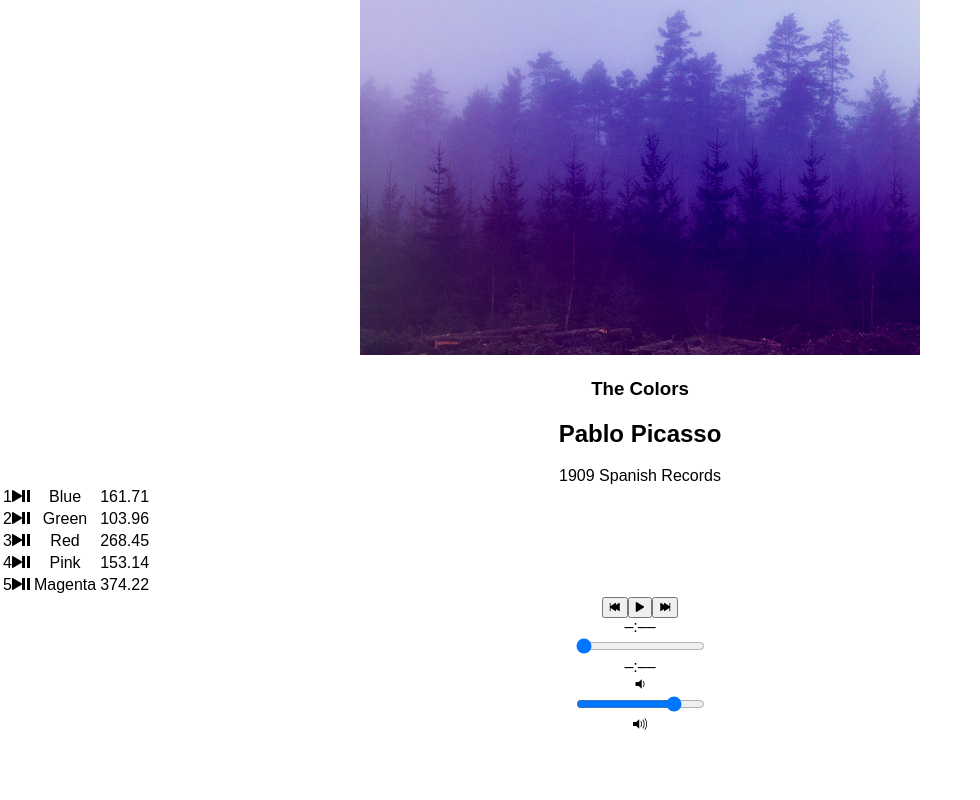
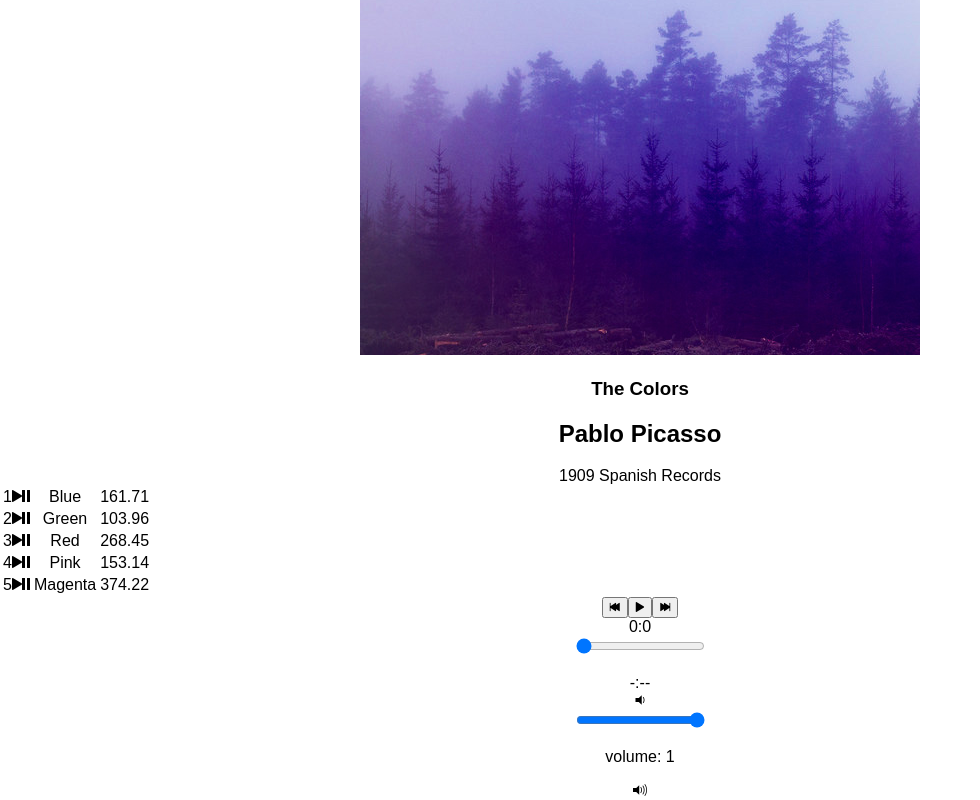
Before and after one commit to jvg0119/bloc-jams-react, a React (Create React App) app: page /album/the-colors in a window 1280 px wide. Shown: the part 303-1103 px from the top of the page, without its empty margins (0-980 px from the left). Before the commit the page ends 1037 px from the top, so only its background shows below. Built offline with nearby package versions, Linux system fonts and the light colour scheme.

Commit message:
08 player bar range input and assignment

```diff
--- a/src/components/Album.js
+++ b/src/components/Album.js
@@ -14,7 +14,9 @@ class Album extends Component {
     this.state = {
       album: album,
       currentSong: album.songs[0],
-      isPlaying: false,
+      currentTime: 0,
+      duration: album.songs[0].duration,
+      isPlaying: false
     };
 
     this.audioElement = document.createElement('audio');
@@ -47,46 +49,113 @@ class Album extends Component {
     }
   }
 
+
   handlePrevClick() {
     console.log('handlePrevClick!!!');
     const currentIndex = this.state.album.songs.findIndex(song => this.state.currentSong === song);
 
     // this will keep playing the first song if it's already there
-    const newIndex = Math.max(0, currentIndex - 1);
-    const newSong = this.state.album.songs[newIndex];
-    this.setSong(newSong);
-    this.play();
+    // const newIndex = Math.max(0, currentIndex - 1);
+    // const newSong = this.state.album.songs[newIndex];
+    // this.setSong(newSong);
+    // this.play();
 
     // this works; it also plays the last song if currentSong is the first song
-    // if (currentIndex === 0) {
-    //   this.setSong(this.state.album.songs[this.state.album.songs.length-1]);
-    // } else {
-    //   this.setSong(this.state.album.songs[currentIndex -1]);
-    // }
-    // this.play();
+    if (currentIndex === 0) {
+      this.setSong(this.state.album.songs[this.state.album.songs.length-1]);
+    } else {
+      this.setSong(this.state.album.songs[currentIndex -1]);
+    }
+    this.play();
   }
 
   handleNextClick() {
-    console.log('handleNextClick !!!');
+    //console.log('handleNextClick !!!');
 
     const currentIndex = this.state.album.songs.findIndex(song => this.state.currentSong === song);
     // console.log('currentIndex >>> ', currentIndex);
 
+/* not needed; if you're in the last song and click next it will just repeat the last song
     const newIndex = Math.min(this.state.album.songs.length-1, currentIndex + 1);
-    console.log('>>> ', this.state.album.songs.length-1, currentIndex + 1)
+    //console.log('>>> ', this.state.album.songs.length-1, currentIndex + 1)
     const newSong = this.state.album.songs[newIndex]
     this.setSong(newSong);
     this.play();
+*/
+    // this works; it also plays the first song if currentSong is the last song
+    if (currentIndex === this.state.album.songs.length-1) {
+      this.setSong(this.state.album.songs[0])
+      //console.log('play first song')
+    } else {
+      this.setSong(this.state.album.songs[currentIndex+1])
+      //console.log('play next song')
+    }
+    this.play();
+  }
 
-    // this works; it also plays the first song if currentSong is the last song
-    // if (currentIndex === this.state.album.songs.length-1) {
-    //   this.setSong(this.state.album.songs[0])
-    //   console.log('play first song')
-    // } else {
-    //   this.setSong(this.state.album.songs[currentIndex+1])
-    //   console.log('play next song')
-    // }
-    // this.play();
+  componentDidMount() {
+    // console.log('componentWillMount in Alubm.js !!!')
+    // this.audioElement.addEventListener('timeupdate', (e) => {
+    //   this.setState({ currentTime: this.audioElement.currentTime });
+    //   // currentTime is an audio property that you can read or set on an audio element
+    // });
+    //
+    // this.audioElement.addEventListener('durationchange', (e) => {
+    //   this.setState({ duration: this.audioElement.duration });
+    // });
+    //durationchange event is fired when the duration attribute has been updated.
+
+    this.eventListeners = {
+      timeupdate: (e) => {
+        this.setState({ currentTime: this.audioElement.currentTime });
+      },
+      durationchange: (e) => {
+        this.setState({ duration: this.state.duration })
+      },
+      // volumeUpdate: (e) => {
+      // //  this.setState({currentVolume: this.audioElement.volume})
+      // }
+
+    };
+
+    this.audioElement.addEventListener('timeupdate', this.eventListeners.timeupdate);
+    this.audioElement.addEventListener('durationchange', this.eventListeners.durationchange);
+    // this.audioElement.addEventListener('volume', this.eventListeners.volumeUpdate );
+  }
+
+  componentWillUnmount() {
+    this.audioElement.src = null;
+    //this.audioElement = null;
+    this.audioElement.removeEventListener('timeupdate', this.eventListeners.timeupdate);
+    this.audioElement.removeEventListener('durationchange', this.eventListeners.durationchange);
+  }
+
+  handleTimeChange(e) {
+    const newTime = this.audioElement.duration * e.target.value;
+    // console.log('this.audioElement.duration >>>', this.audioElement.duration) // fixed value (duration)
+    // console.log('e.target.value >>> ', e.target.value) // where ever you point your input
+                                                      // is in percent we div e.target by duration
+
+    // console.log('newTime >>> ', newTime ) // so now we have to multiply e.target by the duration
+
+    this.audioElement.currentTime = newTime; // setting the this.audioElement's property currentTime to newTime
+    this.setState({ currentTime: newTime }); // setting currentTime state to the updated time
+  }
+
+  handleVolumeChange(e) {
+    const newVolume = e.target.value;
+    this.setState({currentVolume: newVolume });
+    this.audioElement.volume = newVolume;
+  }
+
+  formatTime(time) {
+    //console.log('timeFormat !!!', time);
+    if (isNaN(time)) { return "-:--" } else {
+      const min = Math.trunc(time / 60);
+      const sec = Math.trunc(time % 60);
+      const formatedTime = `${min}:${sec}`
+      return formatedTime
+    }
   }
 
   render() {
@@ -137,7 +206,15 @@ class Album extends Component {
           handleSongClick={() => this.handleSongClick(this.state.currentSong)}
           handlePrevClick={() => this.handlePrevClick()}
           handleNextClick={() => this.handleNextClick()}
+          currentTime={this.audioElement.currentTime}
+          duration={this.audioElement.duration}
+          handleTimeChange={(e) => this.handleTimeChange(e)}
 
+          volume={this.audioElement.volume}
+          startingVolume={this.state.startingVolume}
+          handleVolumeChange={(e) => this.handleVolumeChange(e)}
+
+          formatTime={this.formatTime}
         />
 
        </section>
--- a/src/components/PlayerBar.js
+++ b/src/components/PlayerBar.js
@@ -1,6 +1,7 @@
 import React, { Component } from 'react';
 
 class PlayerBar extends Component {
+
   render() {
     return (
       <div>
@@ -27,14 +28,36 @@ class PlayerBar extends Component {
           </section>
 
           <section id="time-control">
-            <div className="current-time">–:––</div>
-              <input type="range" className="seek-bar" value="0" />
-            <div className="total-time">–:––</div>
+            {/*<div className="current-time">–:––</div>*/}
+            <div className="current-time">{this.props.formatTime(this.props.currentTime)}</div>
+              {/* <input type="range" className="seek-bar" value="0" /> */}
+              <input
+                type="range"
+                className="seek-bar"
+                value={(this.props.currentTime / this.props.duration) || 0}
+                max='1'
+                min='0'
+                step='.01'
+                onChange={this.props.handleTimeChange}
+              />
+              <p>{/*this.props.currentTime*/}</p>
+
+            {/* <div className="total-time">–:––</div> */}
+            <div className="total-time">{this.props.formatTime(this.props.duration)}</div>
           </section>
 
           <section id="volume-control">
             <div className="icon ion-volume-low"></div>
-              <input type="range" className="seek-bar" value="80" />
+              <input
+                type="range"
+                className="seek-bar"
+                value={this.props.volume}
+                max='1'
+                min='0'
+                step='.01'
+                onChange={this.props.handleVolumeChange}
+              />
+              <p>volume: {this.props.volume}</p>
             <div className="icon ion-volume-high"></div>
           </section>
 
@@ -45,5 +68,4 @@ class PlayerBar extends Component {
 }
 
 
-
-  export default PlayerBar;
+export default PlayerBar;
```
